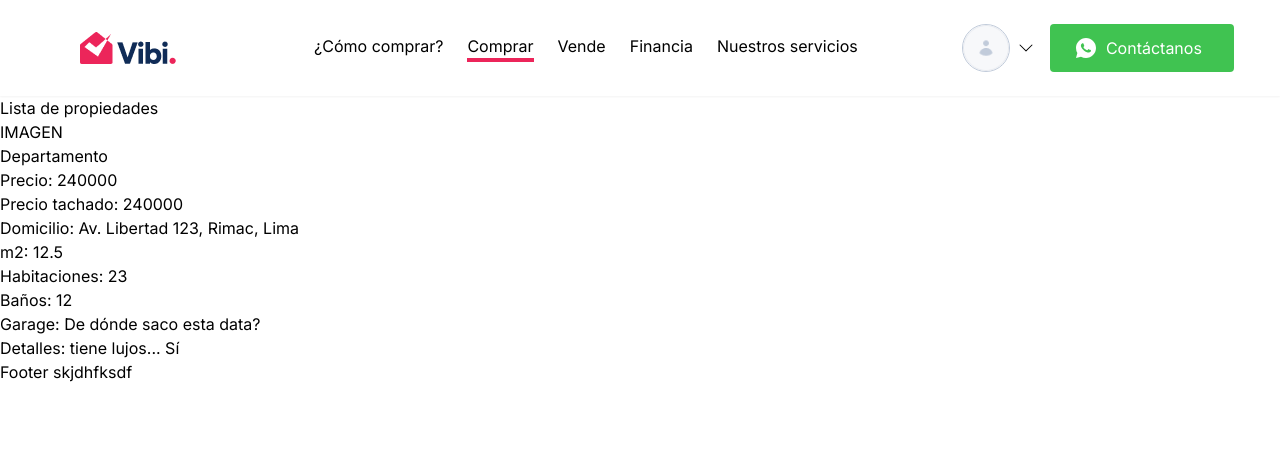
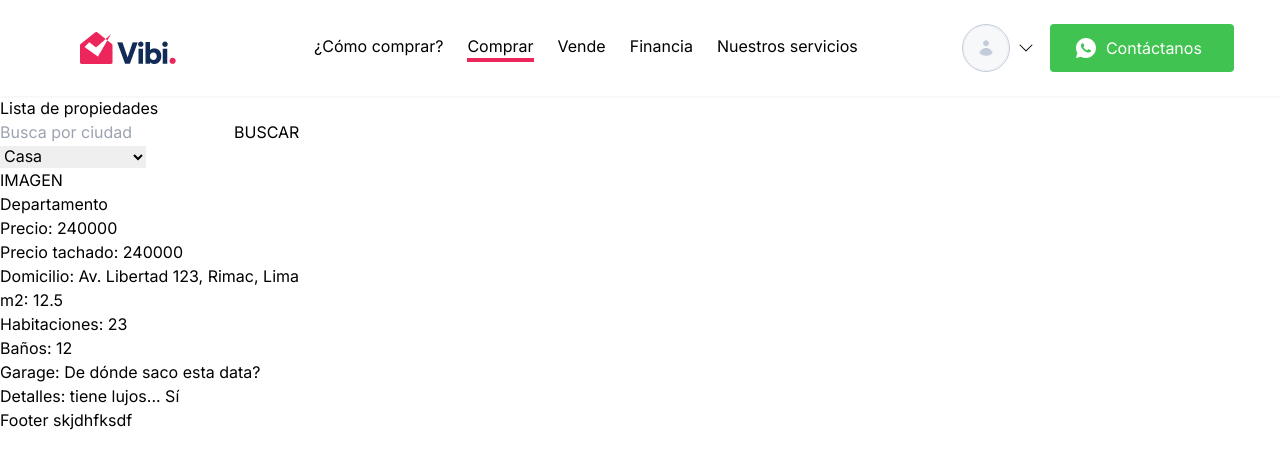
Before and after one commit to gastondvoskin/vibi, a Next.js app in the folder vibi-client/: page /compra in a window 1280 px wide. Shown: the top 468 px of the page. Built offline with nearby package versions, Linux system fonts and the light colour scheme.

Commit message:
Added SearchBar and SelectFilter

```diff
--- a/vibi-client/app/compra/page.tsx
+++ b/vibi-client/app/compra/page.tsx
@@ -1,9 +1,11 @@
+import Filters from "../../components/Filters"
 import CardsContainer from "../../components/CardsContainer"
 
 export default function Compra() {
   return (
     <main>
       <h1>Lista de propiedades</h1>
+      <Filters />
       <CardsContainer />
     </main>
   )
--- /dev/null
+++ b/vibi-client/components/Filters.tsx
@@ -0,0 +1,25 @@
+"use client";
+import SearchBar from "./SearchBar";
+import SelectFilter from "./SelectFilter";
+
+const Filters = () => {
+  const handleChange = () => {
+    alert("dispara filtrar por tipo de vivienda");
+  };
+  return (
+    <div>
+      <SearchBar />
+      <SelectFilter />
+
+      {/* <select name="vivienda" id="vivienda" onChange={() => handleChange()}>
+        <option value="" disabled>
+          Tipo de vivienda
+        </option>
+        <option value="casa">Casa</option>
+        <option value="departamento">Departamento</option>
+      </select> */}
+    </div>
+  );
+};
+
+export default Filters;
--- /dev/null
+++ b/vibi-client/components/SearchBar.tsx
@@ -0,0 +1,16 @@
+'use client'
+
+const SearchBar = () => {
+  const handleSubmit = () => {
+    alert("Dispara filtrar por ciudad");
+  };
+
+    return (
+    <form onSubmit={() => handleSubmit()}>
+        <input type="text" placeholder="Busca por ciudad"/>
+        <button type="submit">BUSCAR</button>
+    </form>
+  )
+}
+
+export default SearchBar
--- /dev/null
+++ b/vibi-client/components/SelectFilter.tsx
@@ -0,0 +1,19 @@
+"use client";
+
+const SelectFilter = () => {
+  const handleChange = () => {
+    alert("dispara filtrar por tipo de vivienda");
+  };
+
+  return (
+    <select name="vivienda" id="vivienda" onChange={() => handleChange()}>
+      <option value="" disabled>
+        Tipo de vivienda
+      </option>
+      <option value="casa">Casa</option>
+      <option value="departamento">Departamento</option>
+    </select>
+  );
+};
+
+export default SelectFilter;
```
Also changed, not shown: vibi-client/components/CardsContainer.tsx (+6 -6 lines).
